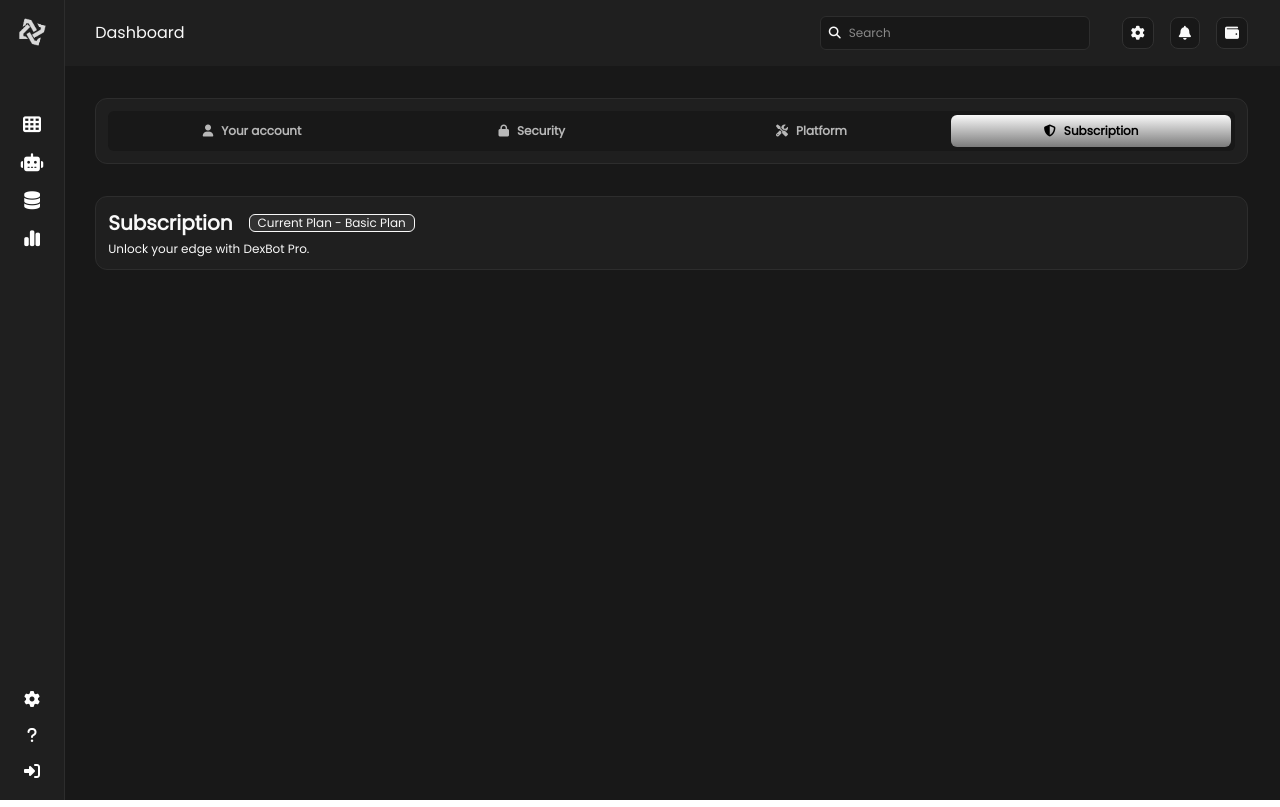
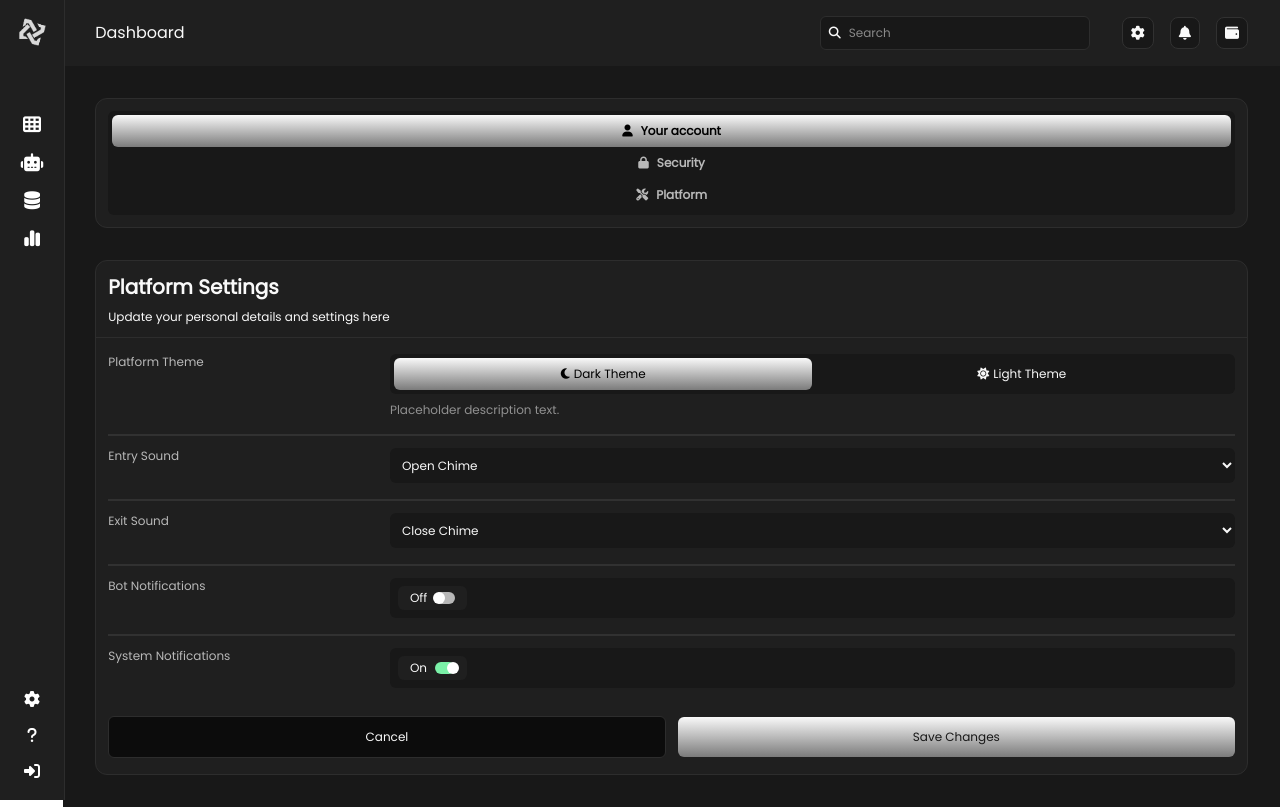
Before and after one commit to Hardy101/liquiDex, a React (Vite) app in the folder frontend/: page /settings in a window 1280 px wide. Built offline with nearby package versions, Linux system fonts and the light colour scheme.

Commit message:
settings platform section complete

```diff
--- a/frontend/src/components/settingsHeading.tsx
+++ /dev/null
@@ -1,19 +0,0 @@
-interface Props {
-  setActiveTab: (tab: boolean) => void;
-}
-
-const SettingsHeading: React.FC<Props> = ({ setActiveTab }) => {
-  return (
-    <div className="bg-dark-2 border border-grey-3 rounded-xl p-3 text-light-1 text-xs">
-      <h2 className="text-xl font-bold flex gap-4 grow">
-        <span className="my-auto">Subscription</span>
-        <span className="bg-dark-3 border border-light-1 rounded-md px-2 text-xs font-medium my-auto">
-          Current Plan - Basic Plan
-        </span>
-      </h2>
-      <p className="mt-1">Unlock your edge with DexBot Pro.</p>
-    </div>
-  );
-};
-
-export default SettingsHeading;
--- a/frontend/src/components/settingsNavbar.tsx
+++ b/frontend/src/components/settingsNavbar.tsx
@@ -1,7 +1,7 @@
 import React, { useState } from "react";
 
 const SettingsNavbar: React.FC = () => {
-  const [activeTab, setActiveTab] = useState("subscription");
+  const [activeTab, setActiveTab] = useState("account");
 
   const secnavbtn = [
     {
@@ -19,15 +19,12 @@ const SettingsNavbar: React.FC = () => {
       btn: "Platform",
       icon: "fa-solid fa-screwdriver-wrench my-auto",
     },
-    {
-      tab_id: "subscription",
-      btn: "Subscription",
-      icon: "fa-solid fa-shield-halved my-auto",
-    },
   ];
   return (
     <div className="sec-nav bg-dark-2 border border-grey-3 rounded-xl p-3">
-      <ul className="navlinks rounded-md text-grey-2 font-bold text-xs text-center grid grid-cols-4 bg-dark-1 p-1">
+      <ul
+        className={`navlinks rounded-md text-grey-2 font-bold text-xs text-center grid grid-cols-${secnavbtn.length} bg-dark-1 p-1`}
+      >
         {secnavbtn.map(({ tab_id, btn, icon }, index) => (
           <li key={index}>
             <button
--- /dev/null
+++ b/frontend/src/components/settingsPlatform.tsx
@@ -0,0 +1,74 @@
+import ActionToggleBtn from "./actionToggleBtn";
+
+const SettingsPlatform: React.FC = () => {
+  const themebuttons = [
+    { id: "dark", txt: "Dark Theme", icon: "fa-solid fa-moon" },
+    { id: "light", txt: "Light Theme", icon: "fa-solid fa-sun" },
+  ];
+  return (
+    <div className="bg-dark-2 border border-grey-3 rounded-xl text-light-1 text-xs">
+      <div className="header p-3 border-b border-grey-3">
+        <h2 className="text-xl font-bold mb-2 flex gap-4 grow">
+          Platform Settings
+        </h2>
+        <p>Update your personal details and settings here</p>
+      </div>
+      <form action="#" className="grid gap-3 px-3 py-4">
+        <div className="form-control flex justify-between border-b-2 border-dark-3 pb-4">
+          <span className="text-grey-2">Platform Theme</span>
+          <div className="w-3/4">
+            <p className="grid grid-cols-2 bg-dark-1 p-1 rounded-md mb-2">
+              {themebuttons.map(({ id, txt, icon }, index) => (
+                <button
+                  type="button"
+                  key={index}
+                  className={`flex gap-1 justify-center rounded-md py-2 ${
+                    id == "dark" ? "gradient-1 text-black" : ""
+                  }`}
+                >
+                  <i className={`${icon} my-auto`}></i>
+                  <span className="my-auto">{txt}</span>
+                </button>
+              ))}
+            </p>
+            <span className="text-grey-4">Placeholder description text.</span>
+          </div>
+        </div>
+        <div className="form-control flex justify-between border-b-2 border-dark-3 pb-4">
+          <label className="text-grey-2">Entry Sound</label>
+          <select name="" id="" className="w-3/4 bg-dark-1 p-2 rounded-md">
+            <option value="openchime">Open Chime</option>
+          </select>
+        </div>
+        <div className="form-control flex justify-between border-b-2 border-dark-3 pb-4">
+          <label className="text-grey-2">Exit Sound</label>
+          <select name="" id="" className="w-3/4 bg-dark-1 p-2 rounded-md">
+            <option value="openchime">Close Chime</option>
+          </select>
+        </div>
+        <div className="form-control flex justify-between border-b-2 border-dark-3 pb-4">
+          <label className="text-grey-2">Bot Notifications</label>
+          <div className="w-3/4 bg-dark-1 p-2 rounded-md">
+            <ActionToggleBtn />
+          </div>
+        </div>
+        <div className="form-control flex justify-between pb-4">
+          <label className="text-grey-2">System Notifications</label>
+          <div className="w-3/4 bg-dark-1 p-2 rounded-md">
+            <ActionToggleBtn defaultState={true} />
+          </div>
+        </div>
+        <div className="form-control grid grid-cols-2 gap-3">
+          <button className="p-3 my-auto rounded-md bg-[#0C0C0C] border-1 border-grey-3">
+            Cancel
+          </button>
+          <button className="p-3 my-auto rounded-md gradient-1 text-dark-1">
+            Save Changes
+          </button>
+        </div>
+      </form>
+    </div>
+  );
+};
+
+export default SettingsPlatform;
--- a/frontend/src/pages/settings.tsx
+++ b/frontend/src/pages/settings.tsx
@@ -3,7 +3,7 @@ import React, { useState } from "react";
 import NavBar from "../components/navbar";
 import AsidesSection from "../components/aside";
 import SettingsNavbar from "../components/settingsNavbar";
-import SettingsHeading from "../components/settingsHeading";
+import SettingsPlatform from "../components/settingsPlatform";
 
 const Settings: React.FC = () => {
   const [activeTab, setActiveTab] = useState(false);
@@ -14,7 +14,7 @@ const Settings: React.FC = () => {
         <NavBar />
         <div className="body p-8 grid gap-8">
           <SettingsNavbar />
-          <SettingsHeading setActiveTab={setActiveTab} />
+          <SettingsPlatform />
         </div>
       </main>
     </>
```
